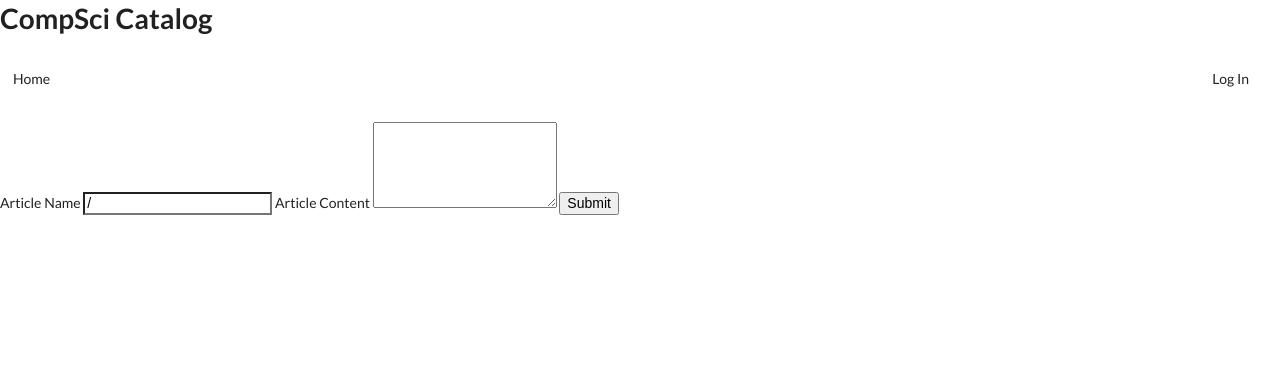
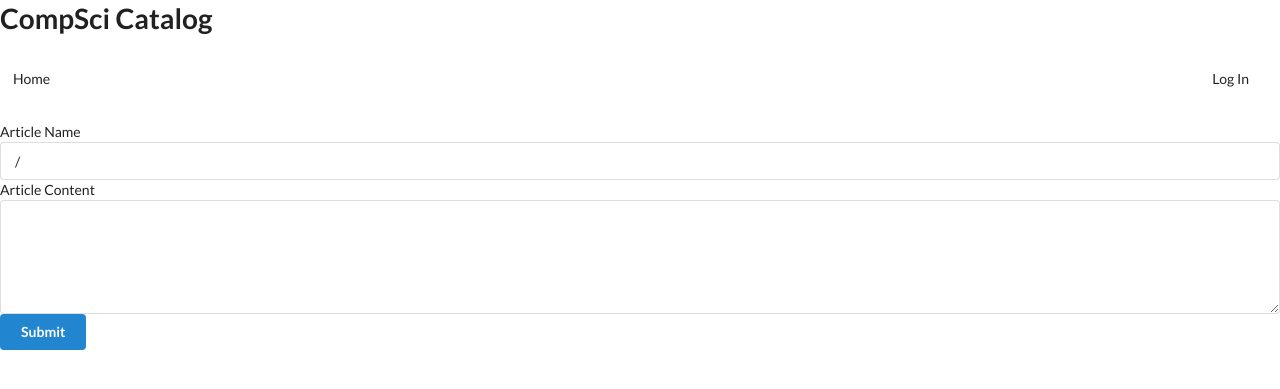
Before and after one commit to TKais/CompSci-Catalog, a Flask app: template vagrant/catalog/templates/edit_article.html in a window 1280 px wide. Shown: the top 389 px of the page. Run offline with Flask 2, Linux system fonts and the light colour scheme; the template is opened without the code that fills it, so the values that code supplies are empty; some libraries are stand-ins or nearby versions.

Commit message:
feat: Add classes for styling

```diff
--- a/vagrant/catalog/templates/edit_article.html
+++ b/vagrant/catalog/templates/edit_article.html
@@ -1,12 +1,12 @@
 {% extends "main.html" %}
 {% block content %}
-<div>
-  <form method="post" action="#">
+<div class="article article__form--edit">
+  <form class="ui form" method="post" action="#">
     <label for="edited-name">Article Name</label>
     <input id="edited-name" type="text" maxlength="50" name="aname" value={{article.name}} />
     <label for="edited-content">Article Content</label>
     <textarea id="edited-content" rows="5" name="acontent">{{article.content}}</textarea>
-    <button type="submit">Submit</button>
+    <button class="ui primary button" type="submit">Submit</button>
   </form>
 </div>
 {% endblock %}
```
